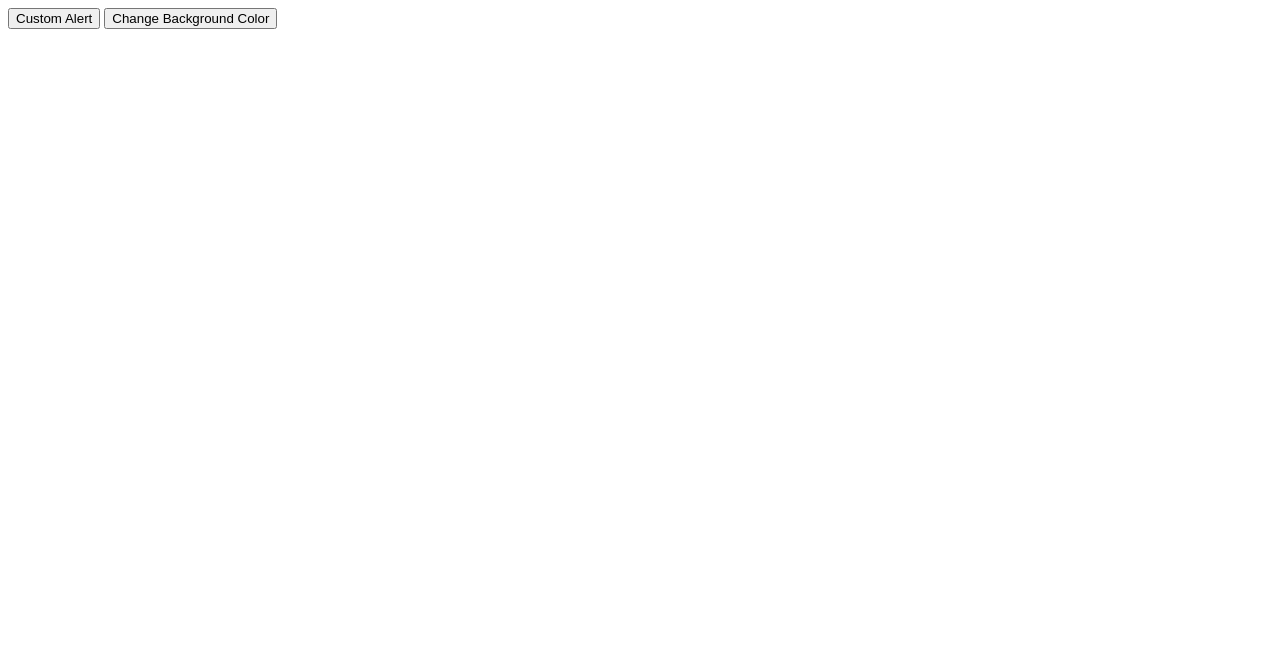
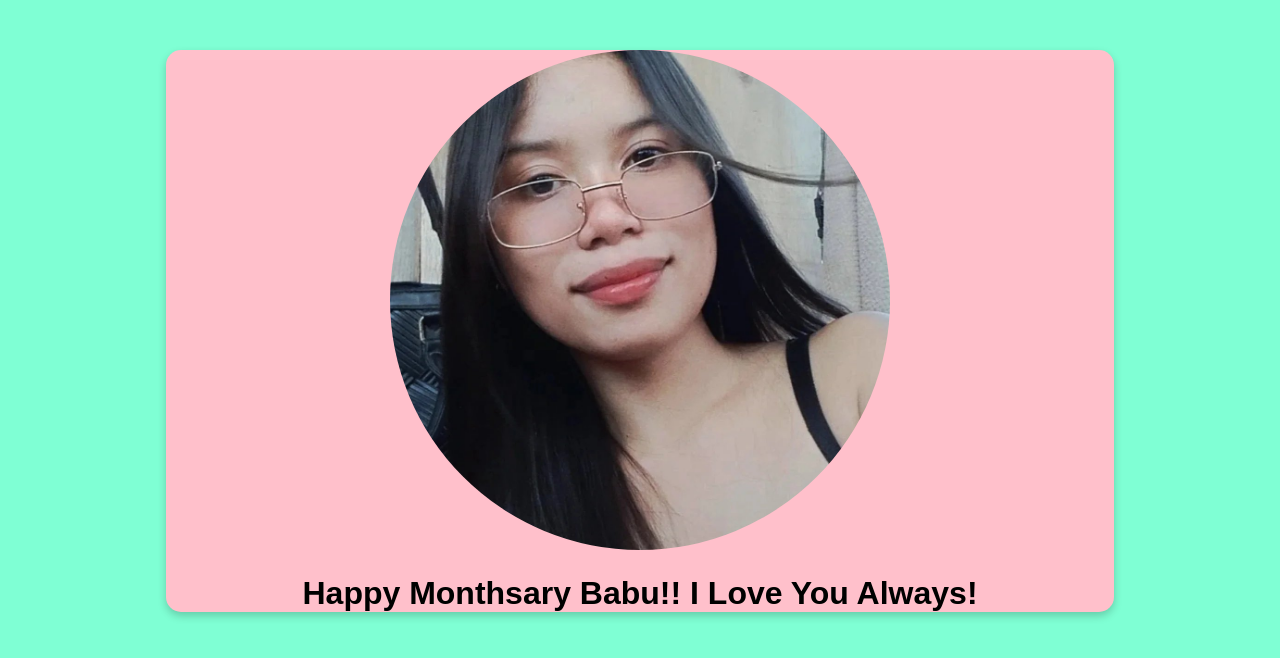
Before and after one commit to Ren1619/LearningJS, a plain HTML site: page Learning JavaScript.html in a window 1280 px wide. Drawn offline with Linux system fonts and the light colour scheme.

Commit message:
wala lang

```diff
--- a/Learning JavaScript.html
+++ b/Learning JavaScript.html
@@ -1,13 +1,25 @@
 <!DOCTYPE html>
 <html lang="en">
+
 <head>
     <meta charset="UTF-8">
     <meta name="viewport" content="width=device-width, initial-scale=1.0">
     <title>Learning JavaScript</title>
+    <link rel="stylesheet" href="learningjsandcss.css">
     <script src="learningjs.js"></script>
 </head>
+
 <body>
-    <button onclick='customAlert()'>Custom Alert</button>
-    <button onclick='changeBackgroundColor()'>Change Background Color</button>
+    <div style="width: 75%; height: 75%; background-color: pink; margin: auto; margin-top: 50px; border-radius: 15px; box-shadow: 0 4px 8px rgba(0, 0, 0, 0.2);">
+        <div id="image-container">
+            <img src="assets/Babu.jpg" alt="Babu" width="150px" height="auto" id="babu">
+        </div>
+        <div style="text-align: center; margin-top: 20px; font-family: Lora, sans-serif;">
+            <h1>Happy Monthsary Babu!! I Love You Always!</h1>
+        </div>
+    </div>
+
+
 </body>
+
 </html>
--- a/learningjsandcss.css
+++ b/learningjsandcss.css
@@ -0,0 +1,14 @@
+body{
+    background-color: aquamarine;
+}
+
+#babu {
+    width: 500px;
+    height: auto;
+    border-radius: 100%;
+}
+
+#image-container {
+    text-align: center;
+    margin-top: 20px;
+}
```
Also changed, not shown: assets/Babu.jpg (added).
